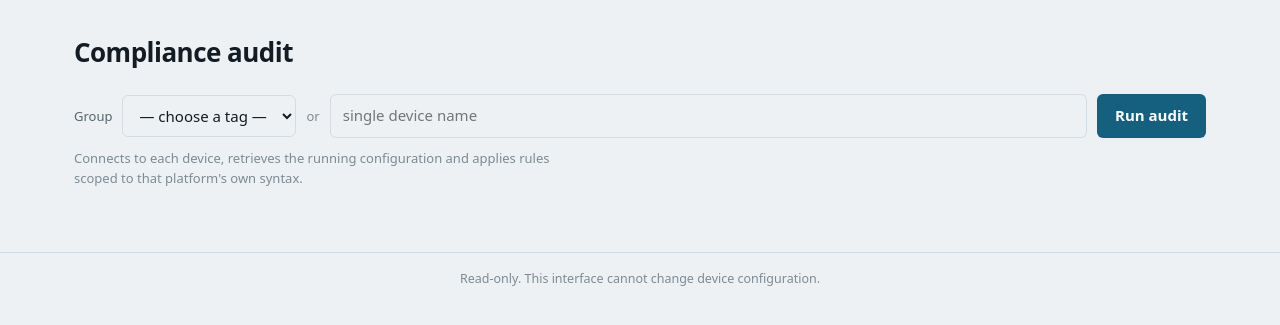
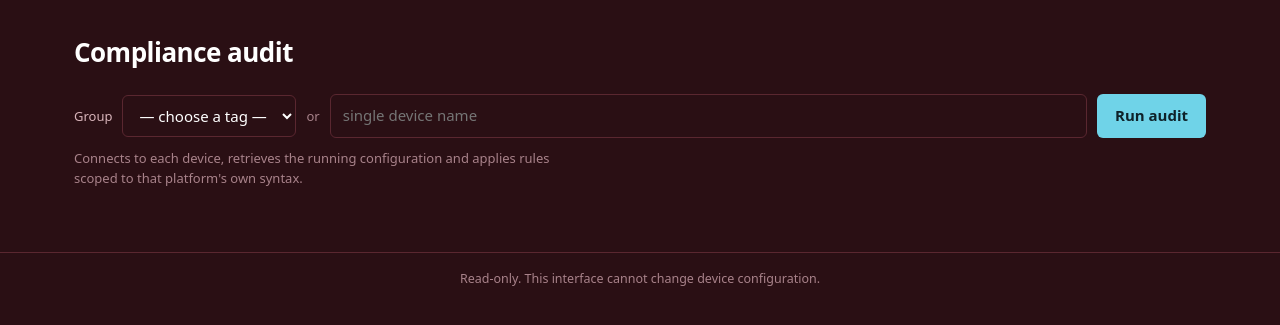
Before and after one commit to ters-golemi/netauto, a Python web app: template netauto/web/templates/audit.html in a window 1280 px wide. Shown: the top 325 px of the page. Run offline with Jinja, Linux system fonts and the light colour scheme; the template is opened without the code that fills it, so the values that code supplies are empty.

Commit message:
Recolour the web GUI: deep maroon ground, white text
The whole interface reads from one token block, so the palette moves all
seventeen templates at once. The prefers-color-scheme block is gone with
it -- maroon and white is already dark by luminance, and a second palette
behind an OS setting would have been a second identity, not a variant.

Four things the token swap did not cover on its own:

  - --bad is coral rather than red. On a maroon ground a red badge is
    camouflage, and "fail" is the one thing anyone scans a device table
    for. --bad-soft had to brighten clear of --surface for the same
    reason, so tr.row-fail still reads as a block.

  - The accent is ice blue, not the gold maroon usually pairs with: gold
    lands on top of --warn, and an accent inside the red/amber/green
    status band makes a link look like a finding.

  - color-scheme: dark, because scrollbars, dropdowns and Chrome's
    autofill wash are drawn by the browser. Without it the sign-in
    fields arrive light-on-light.

  - button.danger hardcoded #FFFFFF, which survived the swap at 2.3:1
    against the new coral, and now takes --bad-ink. With that and the
    two stragglers behind the Grafana frame and pre.cmd, no colour is
    spelled out anywhere below :root.

All twenty foreground/background pairs the stylesheet renders clear WCAG
AA; the tightest is --faint on --surface at 4.72:1.

Co-Authored-By: Claude Opus 5 <noreply@anthropic.com>

```diff
--- a/netauto/web/static/style.css
+++ b/netauto/web/static/style.css
@@ -1,27 +1,26 @@
 /* Netauto GUI. System fonts only -- this may run on a network with no internet. */
 
 :root {
-  --ground:#EDF1F3; --surface:#FFFFFF; --sunken:#E3E9ED;
-  --ink:#131C24; --muted:#56656F; --faint:#7C8B95;
-  --line:#D3DCE2; --hairline:#E6ECF0;
-  --accent:#16607F; --accent-ink:#FFFFFF; --accent-soft:#E0EDF3;
-  --good:#2C7A55; --good-soft:#DEEDE6;
-  --warn:#9C6316; --warn-soft:#F5E9D8;
-  --bad:#A33A2A;  --bad-soft:#F6E2DE;
+  /* Deep maroon, one theme for everyone. Surfaces climb toward the accent side
+     of maroon rather than toward grey, so a card reads as lifted off the page
+     and not as a smudge on it. */
+  --ground:#2A0F14; --surface:#3A171D; --sunken:#220B10;
+  --ink:#FFFFFF; --muted:#D8B4BA; --faint:#A8828A;
+  --line:#5A2730; --hairline:#431D24;
+  /* Cool against a warm ground, and -- the reason it is not the gold maroon
+     usually pairs with -- nowhere near the red/amber/green the status badges
+     use. A link can never be mistaken for a failure. */
+  --accent:#6FD3E8; --accent-ink:#0E2229; --accent-soft:#17323B;
+  --good:#5FD39B; --good-soft:#13342A;
+  --warn:#E8B15D; --warn-soft:#3D2D10;
+  /* Coral, not red: on maroon a red badge is camouflage, and "fail" is the
+     one thing a reader scans a device table for. */
+  --bad:#FF8A78;  --bad-soft:#5E2119; --bad-ink:#2C0B07;
   --mono: ui-monospace, SFMono-Regular, "SF Mono", Menlo, Consolas, "Liberation Mono", monospace;
   --sans: system-ui, -apple-system, "Segoe UI", Roboto, "Helvetica Neue", Arial, sans-serif;
-}
-
-@media (prefers-color-scheme: dark) {
-  :root {
-    --ground:#0F161B; --surface:#161F26; --sunken:#1B252D;
-    --ink:#E4EBF0; --muted:#9AA9B4; --faint:#74838E;
-    --line:#26333C; --hairline:#202B33;
-    --accent:#3E9DC4; --accent-ink:#08141A; --accent-soft:#14313F;
-    --good:#56C193; --good-soft:#14322A;
-    --warn:#DBA24A; --warn-soft:#33280F;
-    --bad:#E08272;  --bad-soft:#3A1F1A;
-  }
+  /* Scrollbars, form controls and Chrome's autofill wash are drawn by the
+     browser, not by anything above. Without this they arrive light. */
+  color-scheme: dark;
 }
 
 * { box-sizing: border-box; }
@@ -127,7 +126,7 @@ button.primary:hover { filter:brightness(1.08); }
    different from the primary action without shouting. */
 button.danger {
   font:inherit; font-weight:600; cursor:pointer; margin-top:18px;
-  background:var(--bad); color:#FFFFFF;
+  background:var(--bad); color:var(--bad-ink);
   border:none; border-radius:6px; padding:10px 18px;
 }
 button.danger:hover { filter:brightness(1.08); }
@@ -282,7 +281,7 @@ h2 .more { font-size:12px; text-transform:none; letter-spacing:0; color:var(--ac
 
 .framewrap {
   margin-top:16px; border:1px solid var(--line); border-radius:8px;
-  overflow:hidden; background:var(--panel, #fff);
+  overflow:hidden; background:var(--panel, var(--surface));
 }
 /* Fixed height rather than an aspect ratio: the panel count is fixed, so the
    dashboard has a natural height that scaling would only letterbox. */
@@ -297,7 +296,7 @@ h2 .more { font-size:12px; text-transform:none; letter-spacing:0; color:var(--ac
 pre.cmd {
   margin:10px 0; padding:10px 12px; border:1px solid var(--line);
   border-radius:6px; overflow-x:auto; font-size:13px;
-  background:rgba(127,127,127,0.08);
+  background:var(--sunken);
 }
 
 /* -- workflows ---------------------------------------------------------- */
```
